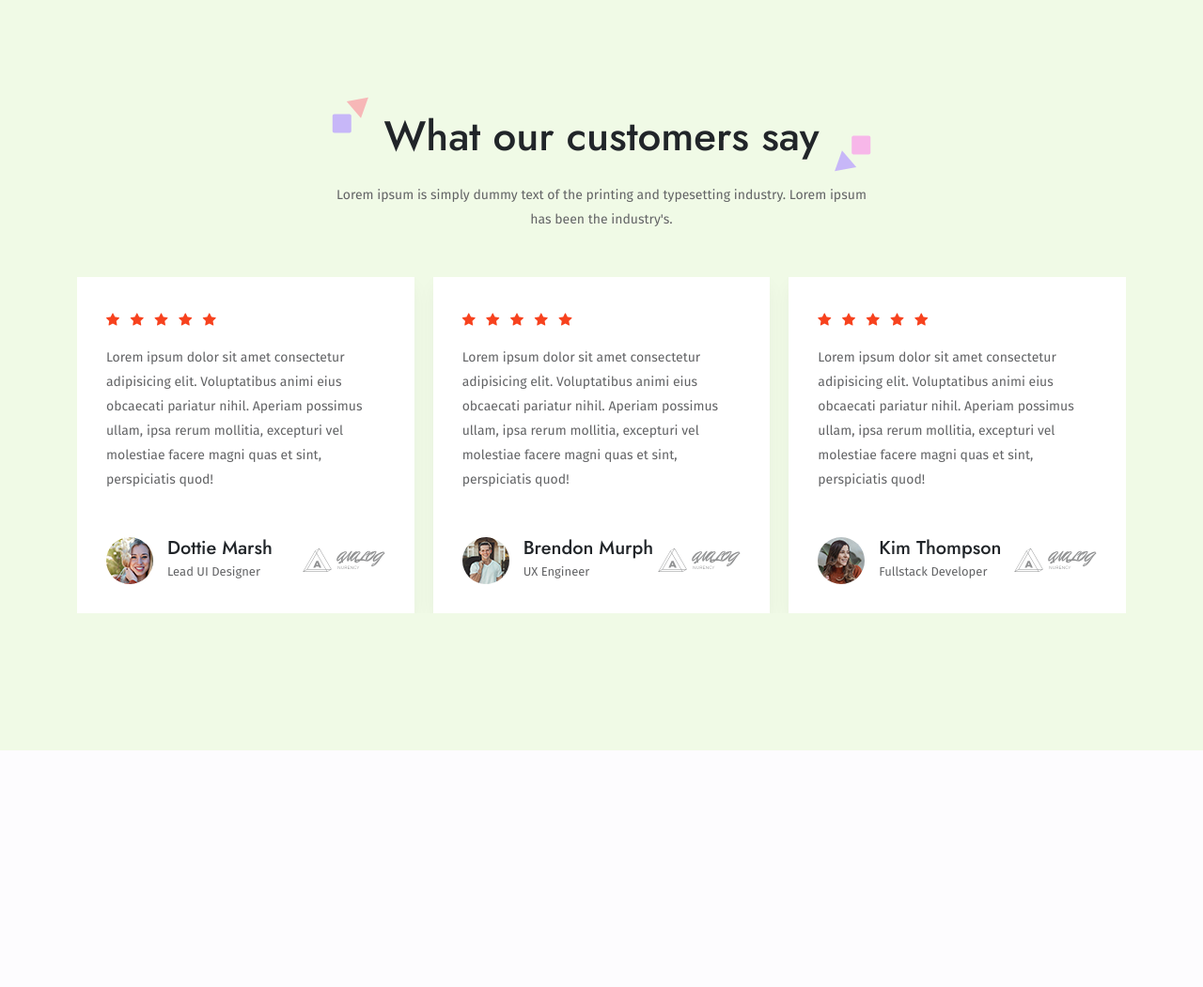
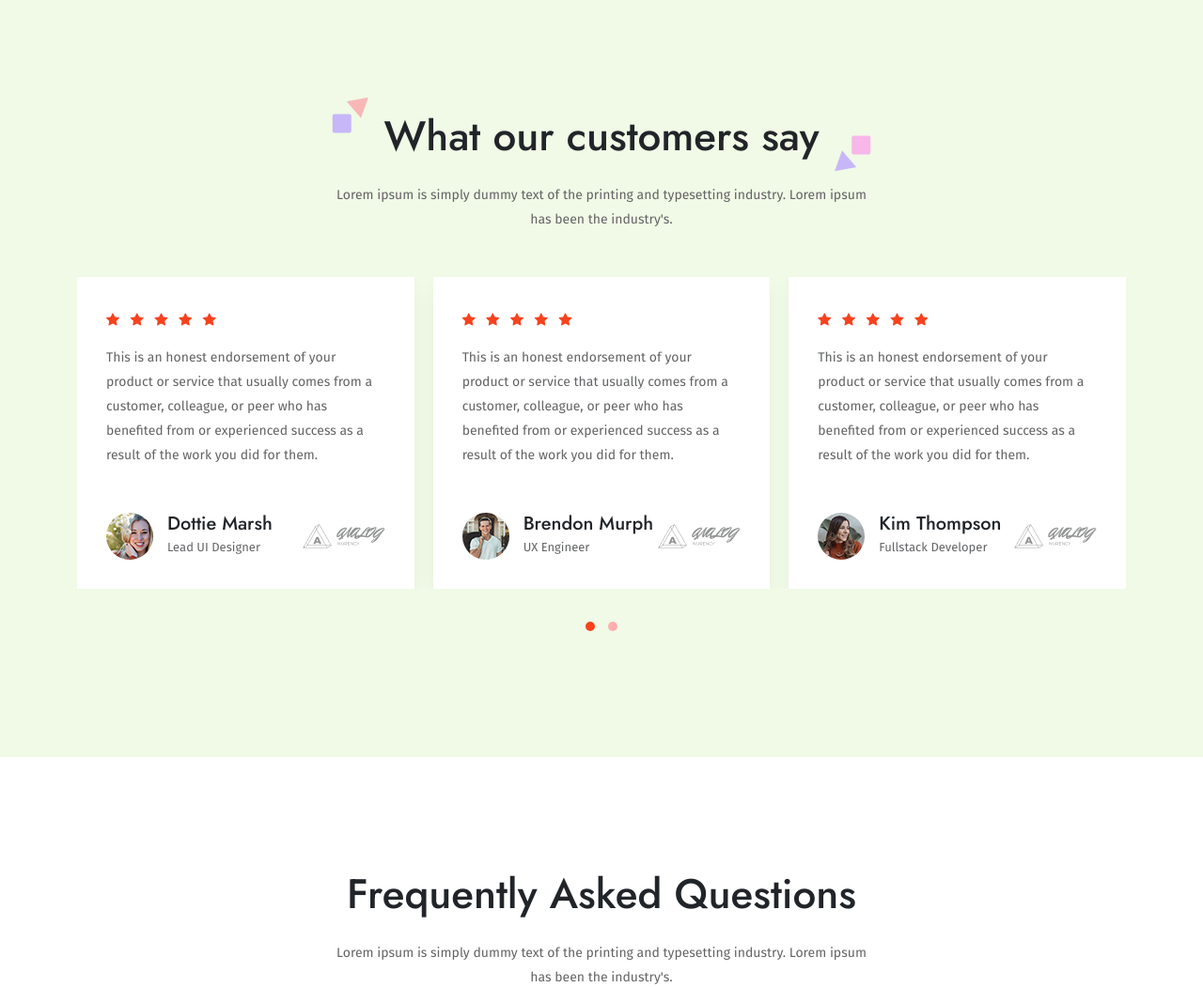
Before and after one commit to imation82/hoston-premium, a PHP site: page / in a window 1280 px wide. Shown: the part 5449-6500 px from the top of the page at 94% size. Before the commit the page ends 6248 px from the top, so only its background shows below. Run offline with PHP 8.4, Linux system fonts and the light colour scheme; some web fonts are replaced.

Commit message:
Added - FAQ

```diff
--- a/assets/css/custom.css
+++ b/assets/css/custom.css
@@ -70,6 +70,26 @@ p {
 
 .form-control::placeholder {
   color: #909192;
+}
+
+.owl-carousel .owl-item img {
+  width: auto !important;
+}
+
+.owl-theme .owl-nav.disabled + .owl-dots {
+  margin-top: 30px;
+}
+
+.owl-theme .owl-dots .owl-dot span {
+  background-color: #FFAEAE;
+}
+
+.owl-theme .owl-dots .owl-dot:hover span {
+  background-color: #F7421E;
+}
+
+.owl-theme .owl-dots .owl-dot.active span {
+  background-color: #F7421E;
 }
 
 section {
@@ -495,10 +515,6 @@ section {
   font-size: 13px;
 }
 
-#testimonial__slider.owl-carousel .owl-item img {
-  width: auto !important;
-}
-
 @media (min-width: 320px) and (max-width: 767px) {
   .header {
     padding-top: 100px;
--- a/assets/css/custom.scss
+++ b/assets/css/custom.scss
@@ -46,6 +46,26 @@ p {
 
 .form-control::placeholder {
     color: $black-400;
+}
+
+.owl-carousel .owl-item img {
+    width: auto !important;
+}
+
+.owl-theme .owl-nav.disabled + .owl-dots {
+    margin-top: 30px;
+}
+
+.owl-theme .owl-dots .owl-dot span {
+    background-color: #FFAEAE;
+}
+
+.owl-theme .owl-dots .owl-dot:hover span {
+    background-color: $primary;
+}
+
+.owl-theme .owl-dots .owl-dot.active span {
+    background-color: $primary;
 }
 
 // Custom margin & padding
@@ -450,9 +470,6 @@ section {
     }
 }
 
-#testimonial__slider.owl-carousel .owl-item img {
-    width: auto !important;
-}
 
 // Media queries
 
--- a/assets/js/custom.js
+++ b/assets/js/custom.js
@@ -2,6 +2,7 @@
 
 $( document ).ready( function() {
 
+	// View all features
     $('.all-features').click(function () {
         $(this).toggleClass("active");
         if ($(this).hasClass("active")) {
@@ -11,6 +12,7 @@ $( document ).ready( function() {
         }
     });
 
+	// Counter up
 	jQuery(function ($) {
     	"use strict";
 
@@ -35,12 +37,17 @@ $( document ).ready( function() {
 
 	});
 
+	// Testimonial slider
 	$("#testimonial__slider").owlCarousel({
 		items: 4,
 		loop: true,
 		margin: 20,
 		dots: true,
-		navigation: false,
+		nav: false,
+		autoplay: true,
+	    slideSpeed : 2000,
+	    smartSpeed: 1500,
+		autoHeight:true,
 		responsive: {
 		  0: {
 			items: 1,
@@ -54,4 +61,12 @@ $( document ).ready( function() {
 		},
 	});
 
+	$("#faq")
+		.on("show.bs.collapse", function (e) {
+			$(e.target).parent(".accordion-item").addClass("accordion-shadow");
+		})
+		.on("hide.bs.collapse", function (e) {
+			$(e.target).parent(".accordion-item").removeClass("accordion-shadow");
+		});
+
  });
--- a/index.html
+++ b/index.html
@@ -520,7 +520,7 @@
             </div>
             <div class="row">
                 <div class="col-lg-12">
-                    <div id="testimonial__slider" class="owl-carousel testimonials">
+                    <div id="testimonial__slider" class="owl-carousel owl-theme testimonials">
                         <div class="testimonials__block">
                             <div class="testimonials__rating">
                                 <ul class="list-inline">
@@ -542,7 +542,7 @@
                                 </ul>
                             </div>
                             <div class="testimonials__content mb-5">
-                                <p>Lorem ipsum dolor sit amet consectetur adipisicing elit. Voluptatibus animi eius obcaecati pariatur nihil. Aperiam possimus ullam, ipsa rerum mollitia, excepturi vel molestiae facere magni quas et sint, perspiciatis quod!</p>
+                                <p>This is an honest endorsement of your product or service that usually comes from a customer, colleague, or peer who has benefited from or experienced success as a result of the work you did for them.</p>
                             </div>
                             <div class="testimonials__author d-flex align-items-center justify-content-between">
                                 <div class="testimonials__author--info d-flex align-items-center">
@@ -553,7 +553,7 @@
                                     </div>
                                 </div>
                                 <div class="testimonials__author--logo">
-                                    <img src="assets/images/company.svg" alt="Company">
+                                    <img src="assets/images/company.png" alt="Company">
                                 </div>
                             </div>
                         </div>
@@ -578,7 +578,7 @@
                                 </ul>
                             </div>
                             <div class="testimonials__content mb-5">
-                                <p>Lorem ipsum dolor sit amet consectetur adipisicing elit. Voluptatibus animi eius obcaecati pariatur nihil. Aperiam possimus ullam, ipsa rerum mollitia, excepturi vel molestiae facere magni quas et sint, perspiciatis quod!</p>
+                                <p>This is an honest endorsement of your product or service that usually comes from a customer, colleague, or peer who has benefited from or experienced success as a result of the work you did for them.</p>
                             </div>
                             <div class="testimonials__author d-flex align-items-center justify-content-between">
                                 <div class="testimonials__author--info d-flex align-items-center">
@@ -589,7 +589,7 @@
                                     </div>
                                 </div>
                                 <div class="testimonials__author--logo">
-                                    <img src="assets/images/company.svg" alt="Company">
+                                    <img src="assets/images/company.png" alt="Company">
                                 </div>
                             </div>
                         </div>
@@ -614,7 +614,7 @@
                                 </ul>
                             </div>
                             <div class="testimonials__content mb-5">
-                                <p>Lorem ipsum dolor sit amet consectetur adipisicing elit. Voluptatibus animi eius obcaecati pariatur nihil. Aperiam possimus ullam, ipsa rerum mollitia, excepturi vel molestiae facere magni quas et sint, perspiciatis quod!</p>
+                                <p>This is an honest endorsement of your product or service that usually comes from a customer, colleague, or peer who has benefited from or experienced success as a result of the work you did for them.</p>
                             </div>
                             <div class="testimonials__author d-flex align-items-center justify-content-between">
                                 <div class="testimonials__author--info d-flex align-items-center">
@@ -625,7 +625,7 @@
                                     </div>
                                 </div>
                                 <div class="testimonials__author--logo">
-                                    <img src="assets/images/company.svg" alt="Company">
+                                    <img src="assets/images/company.png" alt="Company">
                                 </div>
                             </div>
                         </div>
@@ -650,18 +650,18 @@
                                 </ul>
                             </div>
                             <div class="testimonials__content mb-5">
-                                <p>Lorem ipsum dolor sit amet consectetur adipisicing elit. Voluptatibus animi eius obcaecati pariatur nihil. Aperiam possimus ullam, ipsa rerum mollitia, excepturi vel molestiae facere magni quas et sint, perspiciatis quod!</p>
+                                <p>This is an honest endorsement of your product or service that usually comes from a customer, colleague, or peer who has benefited from or experienced success as a result of the work you did for them.</p>
                             </div>
                             <div class="testimonials__author d-flex align-items-center justify-content-between">
                                 <div class="testimonials__author--info d-flex align-items-center">
                                     <img src="assets/images/author-4.jpg" class="rounded-circle" alt="Author">
                                     <div class="testimonials__author--details">
                                         <h5 class="mb-0">Dane Bratz</h5>
-                                        <p>Frontend Desginer</p>
+                                        <p>Frontend Designer</p>
                                     </div>
                                 </div>
                                 <div class="testimonials__author--logo">
-                                    <img src="assets/images/company.svg" alt="Company">
+                                    <img src="assets/images/company.png" alt="Company">
                                 </div>
                             </div>
                         </div>
@@ -671,6 +671,59 @@
         </div>
     </section>
     <!-- end: testimonial -->
+
+    <!-- f.a.q -->
+    <section class="faq">
+        <div class="container">
+            <div class="row">
+                <div class="col-lg-12 text-center">
+                    <h2 class="mb-4">
+                        <span class="section__dot d-inline-block d-md-none">..</span>Frequently Asked Questions
+                    </h2>
+                    <div class="sub-title mx-auto mb-5">
+                        <p>Lorem ipsum is simply dummy text of the printing and typesetting industry. Lorem ipsum has been the industry's.</p>
+                    </div>
+                </div>
+            </div>
+            <div class="row mt-5">
+                <div class="col-lg-8 offset-lg-2">
+                    <div class="accordion" id="faq">
+                        <div class="accordion-item">
+                            <h4 class="accordion-header" id="headingOne">
+                                <button type="button" class="accordion-button collapsed" data-bs-toggle="collapse" data-bs-target="#faq1"> What is web hosting? </button>
+                            </h4>
+                            <div id="faq1" class="accordion-collapse collapse" data-bs-parent="#faq">
+                                <div class="card-body">
+                                    <p> Lorem ipsum dolor sit amet elit, sed do tempor incididunt ut dolore magne aliqua. Lorem ipsum sit amet, consectetur adipiscing elit. </p>
+                                </div>
+                            </div>
+                        </div>
+                        <div class="accordion-item">
+                            <h4 class="accordion-header" id="headingTwo">
+                                <button type="button" class="accordion-button collapsed" data-bs-toggle="collapse" data-bs-target="#faq2"> How do I buy a domain name? </button>
+                            </h4>
+                            <div id="faq2" class="accordion-collapse collapse" data-bs-parent="#faq">
+                                <div class="card-body">
+                                <p> Lorem ipsum dolor sit amet elit, sed do tempor incididunt ut dolore magne aliqua. Lorem ipsum sit amet, consectetur adipiscing elit. </p>
+                                </div>
+                            </div>
+                        </div>
+                        <div class="accordion-item">
+                            <h4 class="accordion-header" id="headingThree">
+                                <button type="button" class="accordion-button collapsed" data-bs-toggle="collapse" data-bs-target="#faq3"> How does web hosting service work? </button>
+                            </h4>
+                            <div id="faq3" class="accordion-collapse collapse" data-bs-parent="#faq">
+                                <div class="card-body">
+                                <p> Lorem ipsum dolor sit amet elit, sed do tempor incididunt ut dolore magne aliqua. Lorem ipsum sit amet, consectetur adipiscing elit. </p>
+                                </div>
+                            </div>
+                        </div>
+                    </div>
+                </div>
+            </div>
+        </div>
+    </section>
+    <!-- end: f.a.q -->
 
     <!-- jQuery -->
     <script src="assets/js/jquery.min.js"></script>
```
Also changed, not shown: assets/images/company.png (added), assets/images/company.svg (deleted), 1 other file.
